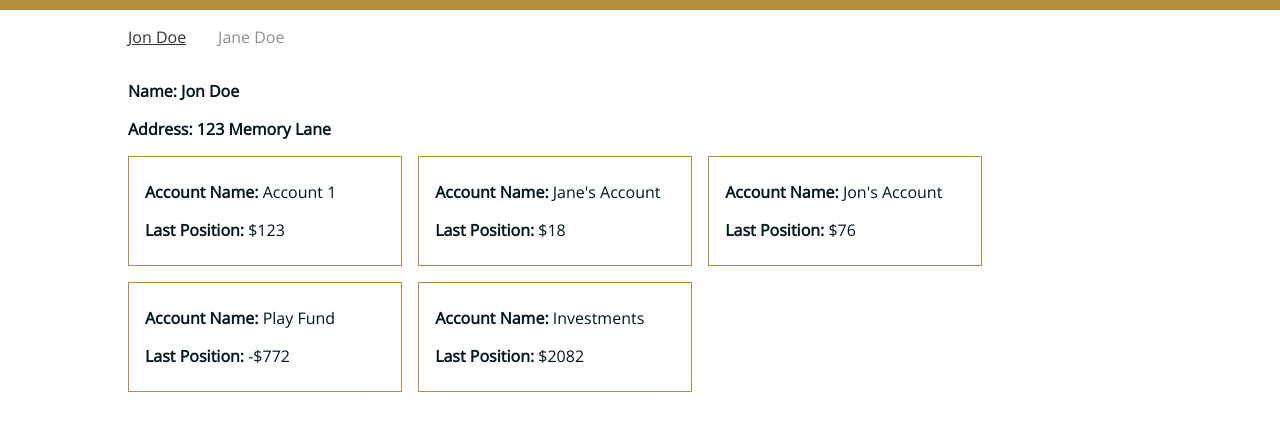
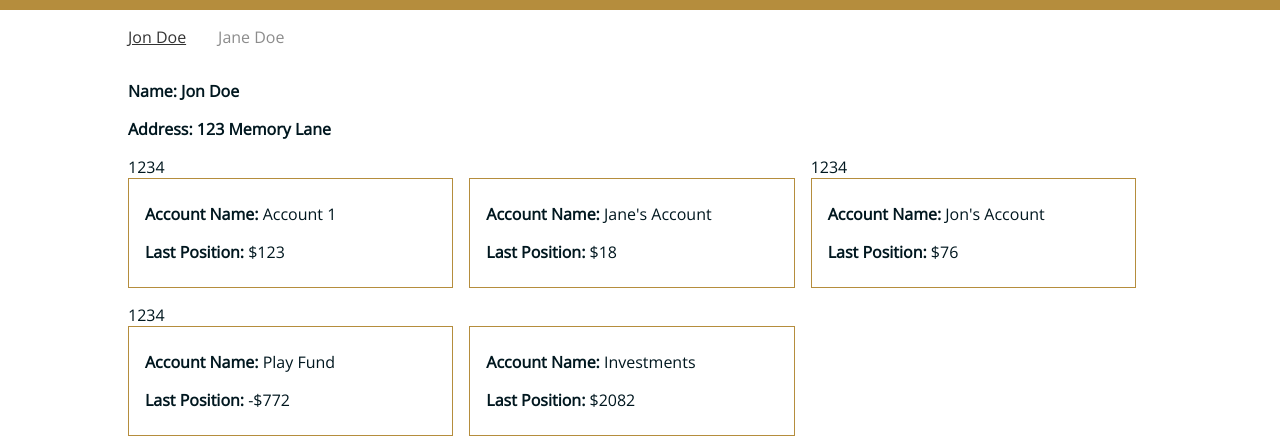
Before and after one commit to joelshaw/investing-app, an Angular app: page /accounts/1234 in a window 1280 px wide. Shown: the top 446 px of the page. Built offline with nearby package versions, Linux system fonts and the light colour scheme.

Commit message:
Updated account details display click event

```diff
--- a/src/app/accounts/accounts.component.html
+++ b/src/app/accounts/accounts.component.html
@@ -1,14 +1,20 @@
 <section id="account-view">
   <div class="site-container">
+    <div *ngIf="">
+
+    </div>
     <div class="account-view__account" *ngFor="let account of accounts">
-      <div (click)="displayDetails()" class="account-view__account--overview" [ngClass]="expanded ? 'expanded' : 'hidden'">
+      <div *ngIf="router.url === '/accounts/' + account.clientID" >
+        {{account.clientID}}
+      </div>
+      <div (click)="displayDetails()" class="account-view__account--overview" [ngClass]="{expanded: expanded, hidden: !expanded}">
         <p><strong>Account Name:</strong> {{account.name}}</p>
         <p><strong>Last Position:</strong> {{account.lastMrkClose}}</p>
       </div>
       <div class="account-view__details" [hidden]="!expanded">
-        <p><strong>Account:</strong> {{account.name}}</p><button class="account-view__details--edit" (click)="toogleAccountEdit()">Edit Account Name</button>
-        <p><strong>Last Market Close: {{account.lastMrkClose}}</strong></p>
-        <p><strong>Current Market Value: {{current}}</strong></p>
+        <p><strong>Account:</strong> {{account.name}}</p>
+        <p><strong>Last Market Close:</strong> {{account.lastMrkClose}}</p>
+        <p><strong>Current Market Value:</strong>{{account.current}}</p>
       </div>
     </div>
   </div>
--- a/src/app/accounts/accounts.component.less
+++ b/src/app/accounts/accounts.component.less
@@ -5,7 +5,7 @@ margin: 0.5em 0 2.5em;
 
   .account-view__account {
     display: inline-block;
-    width: calc(85% / 3);
+    width: calc(100% / 3);
 
     .account-view__account--overview {
       padding: 0.5em 1em;
@@ -18,7 +18,7 @@ margin: 0.5em 0 2.5em;
         background: lighten(@gold, 25%);
       }
 
-      .expanded {
+      &.expanded {
         background: lighten(@gold, 25%);
       }
     }
--- a/src/app/accounts/accounts.component.ts
+++ b/src/app/accounts/accounts.component.ts
@@ -18,7 +18,7 @@ import { BrowserModule } from '@angular/platform-browser';
 
 export class AccountsComponent implements OnInit {
 
-  constructor(private http: HttpClient, private router: Router) { }
+  constructor(private http: HttpClient, public router: Router) { }
 
   url = 'assets/data/accountSummary.json';
   public accounts = [];
@@ -38,7 +38,7 @@ export class AccountsComponent implements OnInit {
   }
 
   displayDetails() {
-    this.expanded = !this.expanded;
+      this.expanded = !this.expanded;
   }
 
   toggleAccountEdit() {
--- a/src/app/positions/positions.component.html
+++ b/src/app/positions/positions.component.html
@@ -1,5 +1,4 @@
 <section id="positions-view">
-  {{accountData}}
   <table id="positions-table">
     <thead>
       <tr>
@@ -12,7 +11,7 @@
     <tbody>
       <tr *ngFor="let position of positions; let i = index">
         <td>{{position.symbol}}</td>
-        <td>{{position.qty}}</td>
+        <td>{{accountData.quantity}}</td>
         <td>{{position.price}}</td>
         <td>{{position.total}}</td>
       </tr>
--- a/src/app/positions/positions.component.ts
+++ b/src/app/positions/positions.component.ts
@@ -1,5 +1,6 @@
 import { Component, OnInit, Input, Output } from '@angular/core';
 import { HttpClient, HttpErrorResponse } from '@angular/common/http';
+import { Router } from '@angular/router';
 import { AccountsComponent } from '../accounts/accounts.component';
 
 @Component({
@@ -17,7 +18,7 @@ export class PositionsComponent implements OnInit {
 
   @Input() accountData: string;
 
-  constructor(private http: HttpClient) {}
+  constructor(private http: HttpClient, public router: Router) {}
 
   ngOnInit() {
 
```
